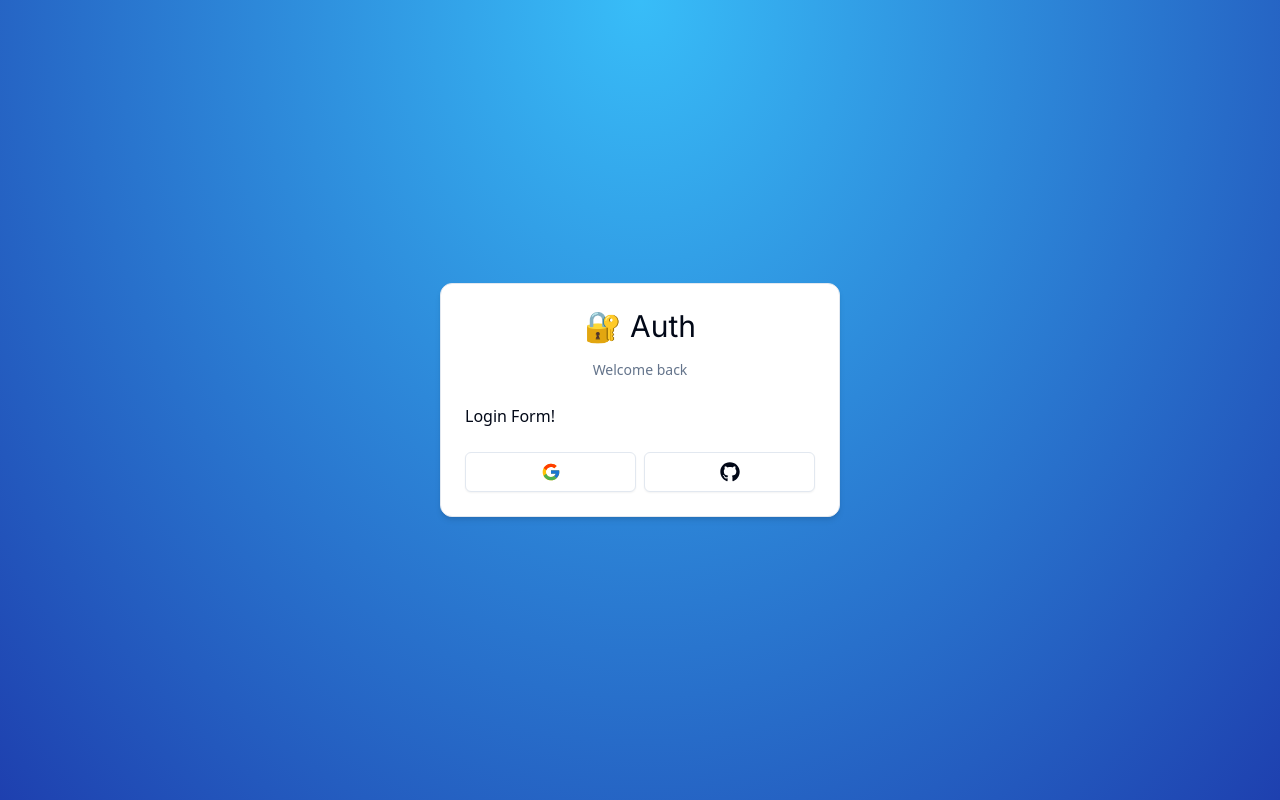
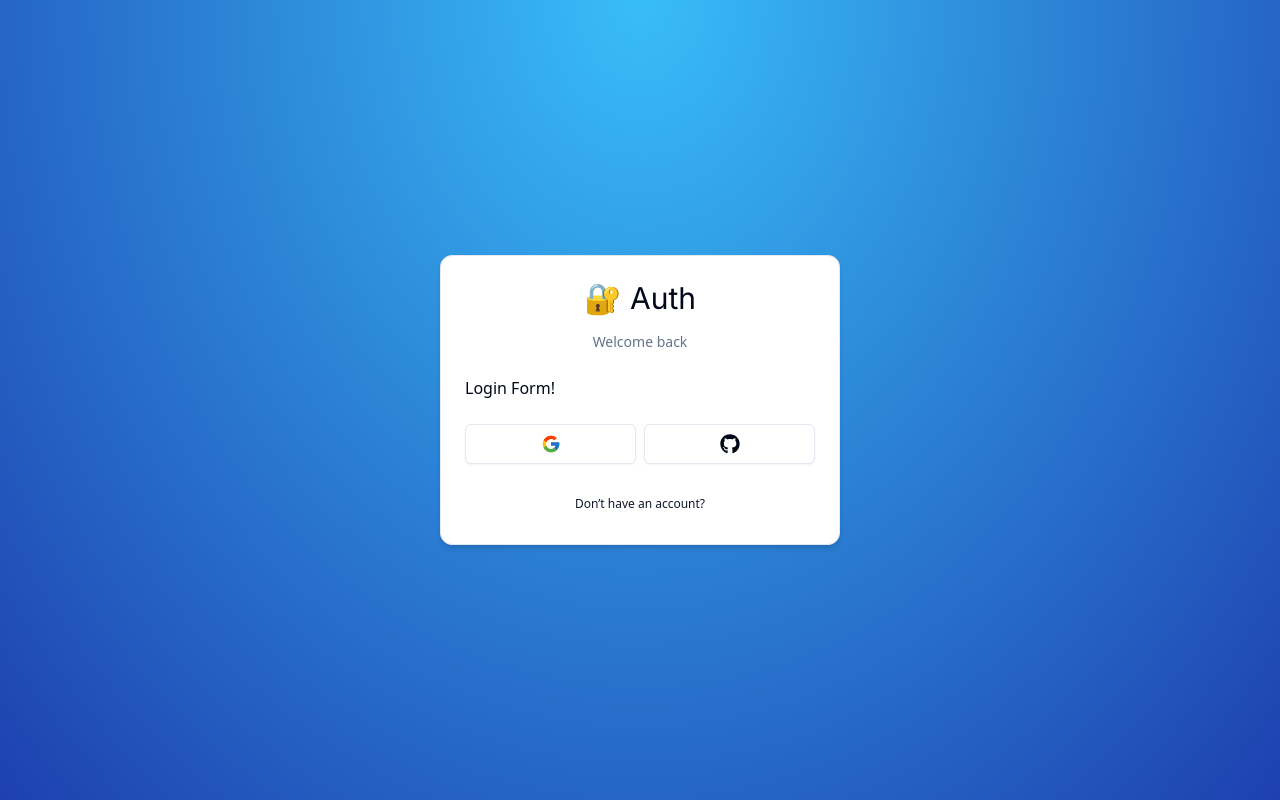
Before and after one commit to gratachu/auth-tutorial, a Next.js app: page /auth/login in a window 1280 px wide. Built offline with nearby package versions, Linux system fonts and the light colour scheme.

Commit message:
Add: card footer

```diff
--- /dev/null
+++ b/components/auth/back-button.tsx
@@ -0,0 +1,22 @@
+"use client"
+
+import {Button} from "@/components/ui/button";
+import Link from "next/link";
+
+interface BackButtonProps {
+  label: string;
+  href: string;
+}
+
+export const BackButton = ({
+  label,
+  href
+                           }: BackButtonProps) => {
+  return (
+    <Button variant="link" className="font-normal w-full" size="sm" asChild>
+      <Link href={href}>
+        {label}
+      </Link>
+    </Button>
+  )
+}
--- a/components/auth/card-wrapper.tsx
+++ b/components/auth/card-wrapper.tsx
@@ -7,7 +7,8 @@
   CardHeader
 } from "../ui/card";
 import { Header } from "@/components/auth/header";
-import { Social } from "./social";
+import { Social } from "@/components/auth/social";
+import {BackButton} from "@/components/auth/back-button";
 
 interface CardWrapperProps {
   children: React.ReactNode;
@@ -39,6 +40,14 @@
           <Social />
         </CardFooter>
       )}
+
+      <CardFooter>
+        <BackButton
+          label={backButtonLabel}
+          href={backButtonHref}
+        />
+
+      </CardFooter>
     </Card>
   )
 }
```
